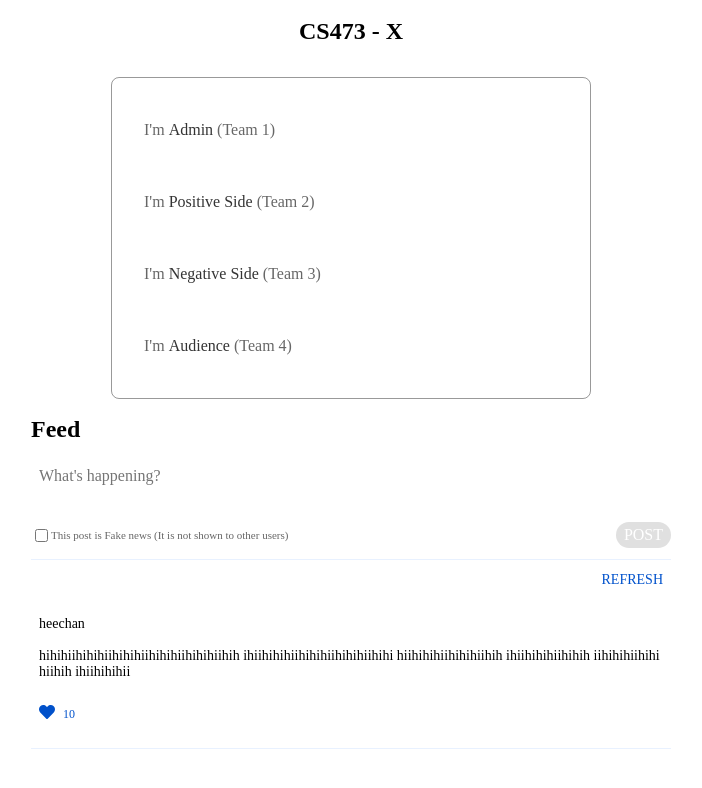
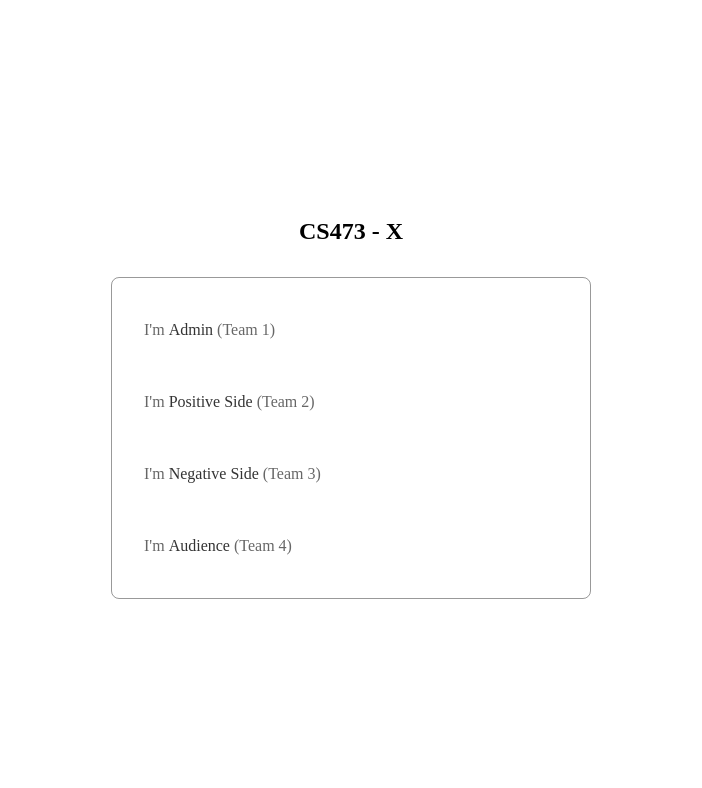
Before and after one commit to Gabul99/CS473-x, a React (Create React App) app: page / in a window 1280 px wide. Shown: the top 788 px of the page, without its empty margins (289-991 px from the left). Built offline with nearby package versions, Linux system fonts and the light colour scheme; no server answers; a web font is replaced by a local one.

Commit message:
Feed 가져오기

```diff
--- a/src/App.tsx
+++ b/src/App.tsx
@@ -23,7 +23,7 @@ function App() {
   return (
     <Container>
       {user === null && <LoginPage />}
-      {user?.userType !== UserType.ADMIN && <FeedPage />}
+      {user !== null && user?.userType !== UserType.ADMIN && <FeedPage />}
     </Container>
   );
 }
--- a/src/component/FeedItem.tsx
+++ b/src/component/FeedItem.tsx
@@ -3,6 +3,7 @@ import styled from "styled-components";
 import {ReactComponent as EmptyHeart} from '../icon/heart-regular.svg'
 import {ReactComponent as FillHeart} from '../icon/heart-solid.svg'
 import Colors from "../style/Colors";
+import {Feed} from "../data/Feed";
 
 const Container = styled.div`
   width: 100%;
@@ -47,25 +48,25 @@ const ToolBar = styled.div`
   }
 `;
 
-const FeedItem = () => {
-  const author = 'heechan';
-  const content = 'hihihiihihihiihihihiihihihiihihihiihih ihiihihihiihihihiihihihiihihi hiihihihiihihihiihih ihiihihihiihihih iihihihiihihihiihih ihiihihihii';
-  const isLiked = true;
+interface Props {
+  feed: Feed;
+}
 
+const FeedItem = ({ feed }: Props) => {
   return (
     <Container>
-      <Author>{author}</Author>
-      <Content>{content}</Content>
+      <Author>{feed.author}</Author>
+      <Content>{feed.content}</Content>
       <ToolBar>
         <div className={'icon-button'}>
-          {isLiked &&
+          {feed.isLiked &&
           <FillHeart fill={Colors.BLUE_MEDIUM} width={'16px'} height={'16px'}/>
           }
-          {!isLiked &&
+          {!feed.isLiked &&
           <EmptyHeart fill={Colors.BLUE_MEDIUM} width={'16px'} height={'16px'}/>
           }
         </div>
-        <div className={'count'}>10</div>
+        <div className={'count'}>{feed.likeCount}</div>
       </ToolBar>
     </Container>
   );
--- /dev/null
+++ b/src/data/Feed.ts
@@ -0,0 +1,8 @@
+export interface Feed {
+  id: string;
+  author: string;
+  content: string;
+  time: string;
+  likeCount: number;
+  isLiked: boolean;
+}
--- a/src/pages/FeedPage.tsx
+++ b/src/pages/FeedPage.tsx
@@ -1,8 +1,12 @@
-import React, {useState} from 'react';
+import React, {useEffect, useState} from 'react';
 import styled from "styled-components";
 import FeedInput from "../component/FeedInput";
 import FeedItem from "../component/FeedItem";
 import Colors from "../style/Colors";
+import {Feed} from "../data/Feed";
+import {useRecoilValue} from "recoil";
+import {userAtom} from "../store/UserAtom";
+import axios from "axios";
 
 const Container = styled.div`
   width: 640px;
@@ -32,6 +36,7 @@ const ToolBar = styled.div<{refreshing: boolean}>`
   flex-direction: row;
   align-items: center;
   box-sizing: border-box;
+  flex-shrink: 0;
 
   .refresh {
     font-size: 14px;
@@ -43,17 +48,37 @@ const ToolBar = styled.div<{refreshing: boolean}>`
 `;
 
 const FeedPage = () => {
+  const user = useRecoilValue(userAtom);
   const [isRefreshing, setRefreshing] = useState<boolean>(false);
+  const [feeds, setFeeds] = useState<Feed[]>([]);
+
+  useEffect(() => {
+    loadFeeds();
+  }, []);
+
+  const loadFeeds = () => {
+    setRefreshing(true);
+    // axios.get<Feed[]>(`https://cs473-test-b04585b2b629.herokuapp.com/feed?nickname=${user?.nickname ?? ''}`)
+    axios.get<Feed[]>(`http://localhost:8080/feed?nickname=${user?.nickname ?? ''}`)
+      .then(res => {
+        setFeeds(res.data);
+        setRefreshing(false);
+      })
+      .catch(e => {
+        console.log(e);
+        setRefreshing(false);
+      })
+  }
 
   return (
     <Container>
       <Title>Feed</Title>
       <FeedInput />
       <ToolBar refreshing={isRefreshing}>
-        <div className={'refresh'}>REFRESH</div>
+        <div className={'refresh'} onClick={loadFeeds}>REFRESH</div>
       </ToolBar>
       <FeedList>
-        <FeedItem />
+        {feeds.map(feed => <FeedItem feed={feed}/>)}
       </FeedList>
     </Container>
   );
--- a/src/pages/LoginPage.tsx
+++ b/src/pages/LoginPage.tsx
@@ -82,11 +82,6 @@ const LoginPage = () => {
   const [nickname, setNickname] = useState<string>('');
   const setUserInfo = useSetRecoilState(userAtom);
 
-  useEffect(() => {
-    axios.get('https://cs473-test-b04585b2b629.herokuapp.com/')
-      .then(res => console.log(res));
-  }, []);
-
   const onEnter = () => {
     if (nickname === '' || !userType) {
       window.alert('Please type nickname!');
```
